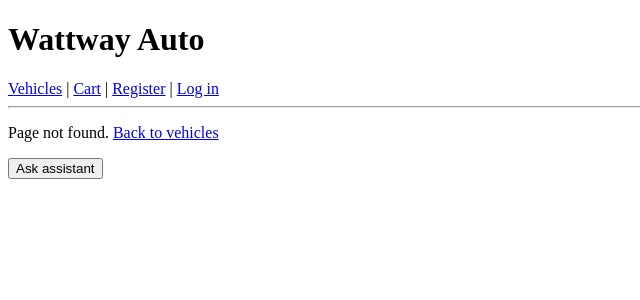
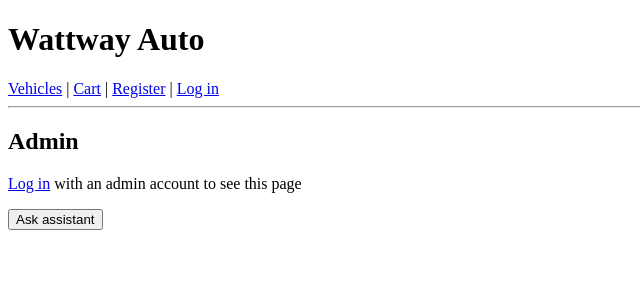
Before and after one commit to minhthuc25/wattway_auto_fe, a React (Vite) app: page /admin in a window 1280 px wide. Before the commit this address had no page. Shown: the top 300 px of the page, without its empty margins (0-640 px from the left). Built offline with nearby package versions, Linux system fonts and the light colour scheme.

Commit message:
Add admin page

```diff
--- a/src/App.jsx
+++ b/src/App.jsx
@@ -8,6 +8,7 @@ import VehicleDetails from './pages/VehicleDetails.jsx'
 import Cart from './pages/Cart.jsx'
 import Checkout from './pages/Checkout.jsx'
 import Account from './pages/Account.jsx'
+import Admin from './pages/Admin.jsx'
 import ChatBox from './components/ChatBox.jsx'
 
 export default function App() {
@@ -24,11 +25,16 @@ export default function App() {
     }
   let accountLinks = null // empty while the saved login is being checked
   if (user) {
+    let adminLink = null // only admins see the Admin page link
+    if (user.role === 'admin') {
+      adminLink = <>{' | '}<Link to="/admin">Admin</Link></>
+    }
     accountLinks = (
       <span>
         Hello, {user.firstName}
         {' | '}
         <Link to="/account">Account</Link>
+        {adminLink}
         {' | '}
         <button onClick={handleLogout}>Log out</button>
       </span>
@@ -65,6 +71,7 @@ export default function App() {
           <Route path="/cart" element={<Cart />} />
           <Route path="/checkout" element={<Checkout />} />
           <Route path="/account" element={<Account />} />
+          <Route path="/admin" element={<Admin />} />
           <Route path="*" element={<p>Page not found. <Link to="/">Back to vehicles</Link></p>} />
         </Routes>
       </main>
--- /dev/null
+++ b/src/pages/Admin.jsx
@@ -0,0 +1,33 @@
+import { Link } from 'react-router-dom'
+import { useAuth } from '../auth.jsx'
+
+export default function Admin() {
+    const { user, checkingLogin } = useAuth()
+
+    if (checkingLogin) {
+        return <p>Loading...</p>
+    }
+    if (!user) {
+        return (
+            <div>
+                <h2>Admin</h2>
+                <p><Link to="/login">Log in</Link> with an admin account to see this page</p>
+            </div>
+        )
+    }
+    if (user.role !== 'admin') { // the server also blocks non-admins from the admin APIs
+        return (
+            <div>
+                <h2>Admin</h2>
+                <p>Admin access required</p>
+            </div>
+        )
+    }
+
+    return (
+        <div>
+            <h2>Admin</h2>
+            <p>The sales report, usage report and vehicle management will appear here.</p>
+        </div>
+    )
+}
```
